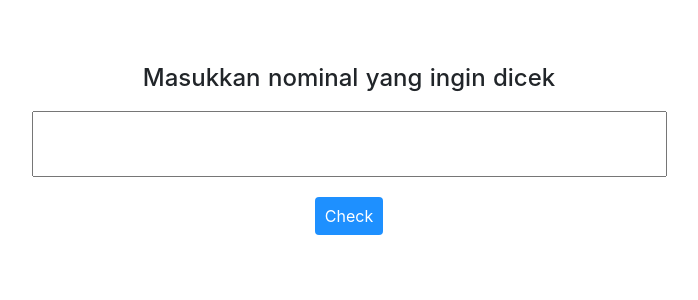
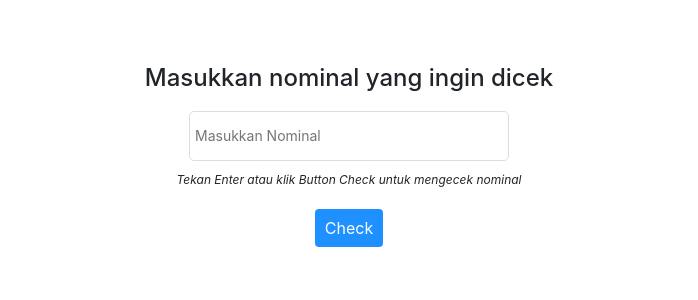
Before and after one commit to fshlarf/minimum-number-of-rupiahs, a Nuxt app: page / in a window 1280 px wide. Shown: the top 300 px of the page, without its empty margins (291-989 px from the left). Built offline with nearby package versions, Linux system fonts and the light colour scheme.

Commit message:
add css for responsive web

```diff
--- a/layouts/default.vue
+++ b/layouts/default.vue
@@ -5,51 +5,4 @@
 </template>
 
 <style>
-html {
-  font-family: 'Source Sans Pro', -apple-system, BlinkMacSystemFont, 'Segoe UI',
-    Roboto, 'Helvetica Neue', Arial, sans-serif;
-  font-size: 16px;
-  word-spacing: 1px;
-  -ms-text-size-adjust: 100%;
-  -webkit-text-size-adjust: 100%;
-  -moz-osx-font-smoothing: grayscale;
-  -webkit-font-smoothing: antialiased;
-  box-sizing: border-box;
-}
-
-*,
-*:before,
-*:after {
-  box-sizing: border-box;
-  margin: 0;
-}
-
-.button--green {
-  display: inline-block;
-  border-radius: 4px;
-  border: 1px solid #3b8070;
-  color: #3b8070;
-  text-decoration: none;
-  padding: 10px 30px;
-}
-
-.button--green:hover {
-  color: #fff;
-  background-color: #3b8070;
-}
-
-.button--grey {
-  display: inline-block;
-  border-radius: 4px;
-  border: 1px solid #35495e;
-  color: #35495e;
-  text-decoration: none;
-  padding: 10px 30px;
-  margin-left: 15px;
-}
-
-.button--grey:hover {
-  color: #fff;
-  background-color: #35495e;
-}
 </style>
--- a/pages/index.vue
+++ b/pages/index.vue
@@ -1,13 +1,16 @@
 <template>
+  <div class="index">
     <div class="index-container">
       <h4>Masukkan nominal yang ingin dicek</h4>
-    <input type="text" v-model="inputAmmount" @keydown.enter="checkAmmount">
+      <input type="text" v-model="inputAmmount" @keypress="whenKeyPress" @keydown.enter="checkAmmount" placeholder="Masukkan Nominal" :style="errorInput">
       <p class="index-container__errormsg" v-if="errorMsg">{{ errorMsg }}</p>
+      <p class="index-container__info">Tekan Enter atau klik Button Check untuk mengecek nominal</p>
       <div class="index-content">
         <button class="index-content__btn" @click="checkAmmount">Check</button>
       </div>
       <div class="index-content" v-for="item in result" :key="item.nominal">
         <h5>{{ item.jumlah }}x Rp {{ item.nominal }}</h5>
+      </div>
     </div>
   </div>
 </template>
@@ -26,6 +29,11 @@ export default {
       result: '',
       errorMsg: '',
       theValue: ''
+    }
+  },
+  computed: {
+    errorInput() {
+      return this.errorMsg ? {'borderColor': 'red'} : {}
     }
   },
   methods: {
@@ -56,8 +64,10 @@ export default {
       }
     },
     executeTheAmmount() {
-      const numberPattern = /\d+/g;
-      this.inputAmmount ? this.theValue = this.inputAmmount.match(numberPattern).join('') : this.errorMsg = 'Silahkan input nominal yang akan dicek'
+      const numberPattern = /\d+/g
+      if (this.inputAmmount) {
+        this.theValue = this.inputAmmount.match(numberPattern).join('')
+      }
       let tempAmmount = this.theValue.replace(/^0+/, '')
       if (this.theValue !== '') {
         this.errorMsg = ''
@@ -74,6 +84,9 @@ export default {
       } else if (!this.theValue) {
         this.errorMsg = 'Silahkan input nominal yang akan dicek'
       }
+    },
+    whenKeyPress() {
+      this.errorMsg = ''
     }
   }
 }
@@ -81,21 +94,38 @@ export default {
 
 <style lang="scss" scoped>
 .index {
+  margin: 0 auto;
   &-container {
-    margin: 0 auto;
     min-height: 100vh;
     margin-top: 5%;
     justify-content: center;
     align-items: center;
     text-align: center;
     input {
-      font-size: 40px;
+      font-size: 14px;
+      width: 95%;
       margin-top: 10px;
+      height: 50px;
+      position: relative;
+      border-radius: 5px;
+      outline: none;
+      padding: 5px;
+      border: 1px solid #DDDDDD;
+    }
+    @media only screen and (min-width: 1140px) {
+      input {
+        width: 25%;
+      }
     }
     &__errormsg {
       color: red;
       font-size: 18px;
       margin-top: 10px;
+    }
+    &__info {
+      font-size: 12px;
+      margin-top: 10px;
+      font-style: italic;
     }
   }
   &-content {
@@ -109,4 +139,7 @@ export default {
     }
   }
 }
+.error-border {
+  border-color: red;
+}
 </style>
```
Lines whose indentation alone changed are shown as unchanged.
